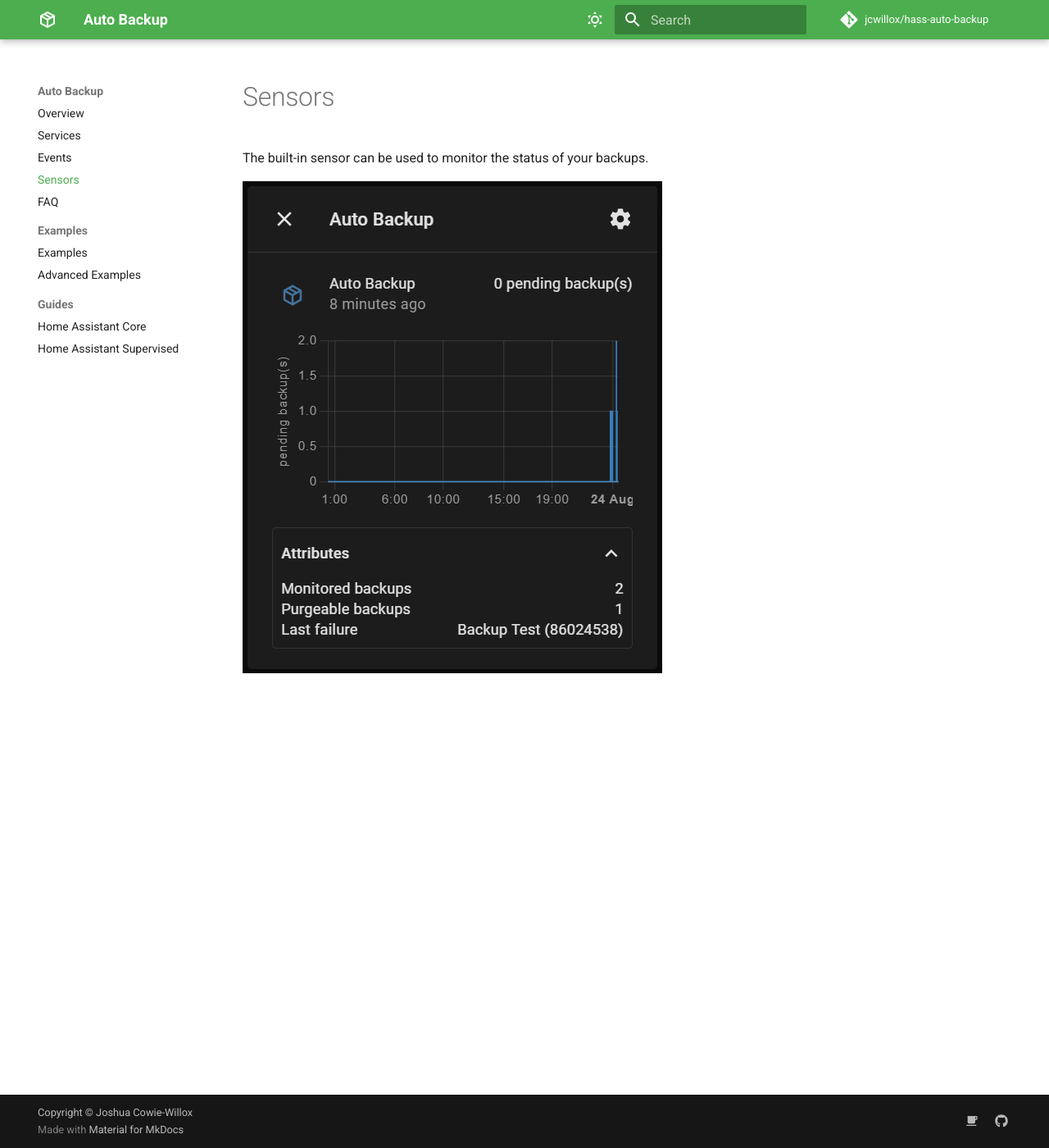
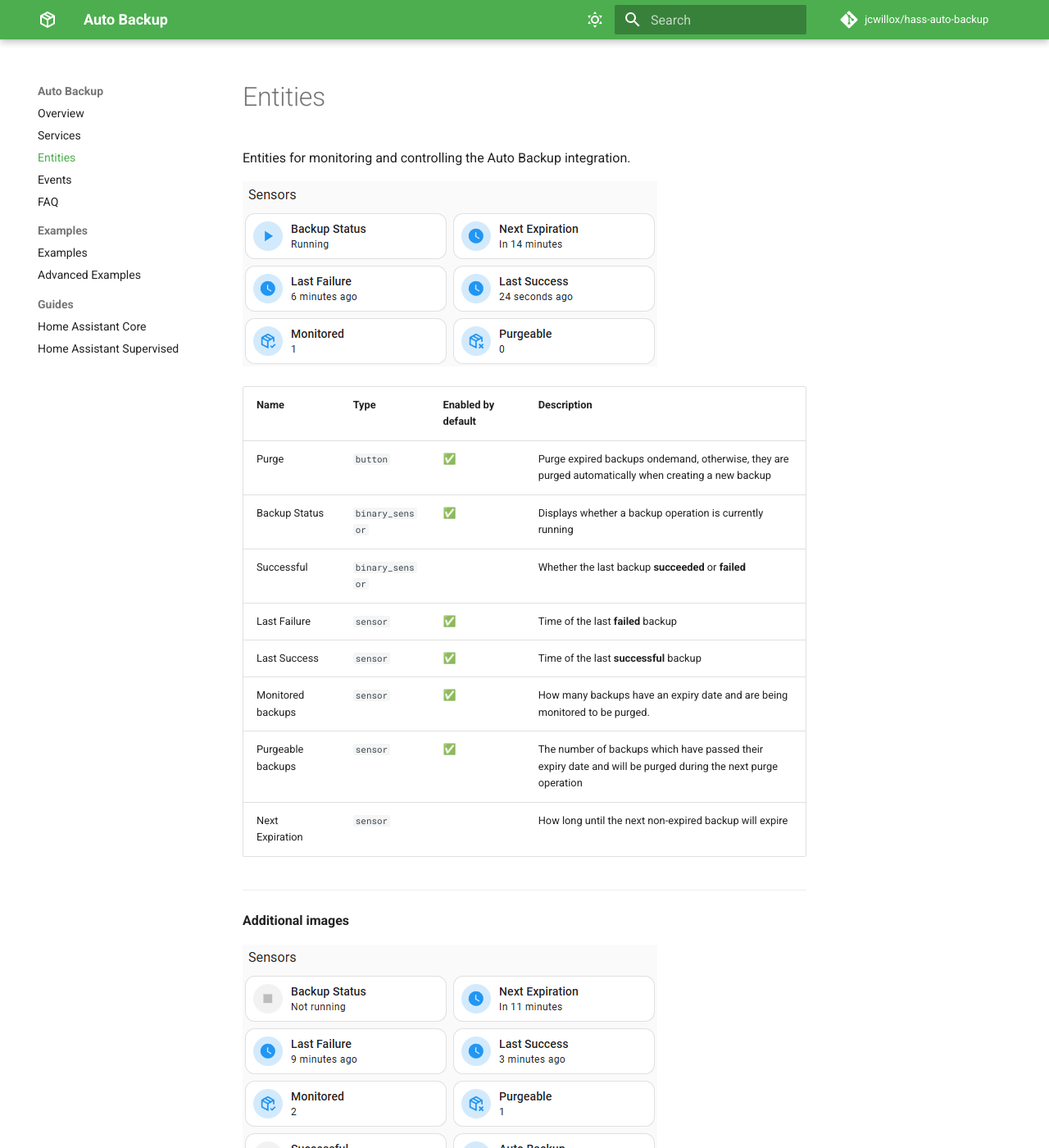
Before and after one commit to jcwillox/hass-auto-backup, an MkDocs documentation site: the page built from docs/sensors.md, in a window 1280 px wide and 1400 px high. Shown: the whole window at 82% size. Built offline with MkDocs 1.6.1 and Material for MkDocs 9.7.7, drawn with Linux system fonts in a browser that asks for light colours; comment, search, counter and statistics services are not loaded.

Commit message:
docs: add new sensors and buttons

```diff
--- a/docs/sensors.md
+++ b/docs/sensors.md
@@ -1,3 +1,26 @@
-The built-in sensor can be used to monitor the status of your backups.
+# Entities
+
+Entities for monitoring and controlling the Auto Backup integration.
+
+![example-sensors.png](assets/example-sensors.png)
+
+| Name              | Type            | Enabled by default | Description                                                                                                  |
+| ----------------- | --------------- | ------------------ | ------------------------------------------------------------------------------------------------------------ |
+| Purge             | `button`        | ✅                 | Purge expired backups ondemand, otherwise, they are purged automatically when creating a new backup          |
+| Backup Status     | `binary_sensor` | ✅                 | Displays whether a backup operation is currently running                                                     |
+| Successful        | `binary_sensor` |                    | Whether the last backup **succeeded** or **failed**                                                          |
+| Last Failure      | `sensor`        | ✅                 | Time of the last **failed** backup                                                                           |
+| Last Success      | `sensor`        | ✅                 | Time of the last **successful** backup                                                                       |
+| Monitored backups | `sensor`        | ✅                 | How many backups have an expiry date and are being monitored to be purged.                                   |
+| Purgeable backups | `sensor`        | ✅                 | The number of backups which have passed their expiry date and will be purged during the next purge operation |
+| Next Expiration   | `sensor`        |                    | How long until the next non-expired backup will expire                                                       |
+
+---
+
+**Additional images**
+
+![example-sensors-extra.png](assets/example-sensors-extra.png)
+
+![example-sensors-list.png](assets/example-sensors-list.png)
 
 ![Sensor Example](assets/example-sensor.png)
--- a/mkdocs.yaml
+++ b/mkdocs.yaml
@@ -19,8 +19,8 @@
 nav:
   - "index.md"
   - "services.md"
+  - "sensors.md"
   - "events.md"
-  - "sensors.md"
   - "faq.md"
   - Examples:
       - "examples.md"
```
Also changed, not shown: docs/assets/example-sensors-extra.png (added), docs/assets/example-sensors-list.png (added), docs/assets/example-sensors.png (added).
